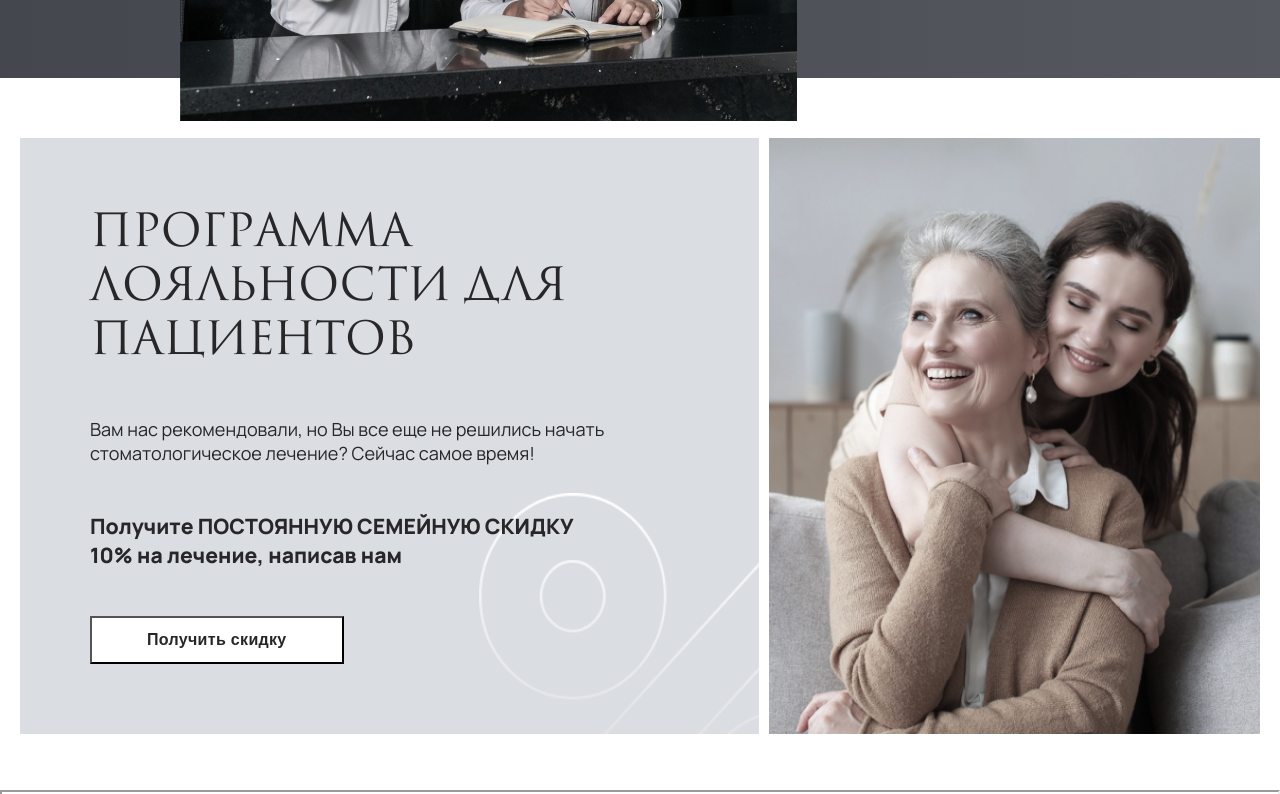
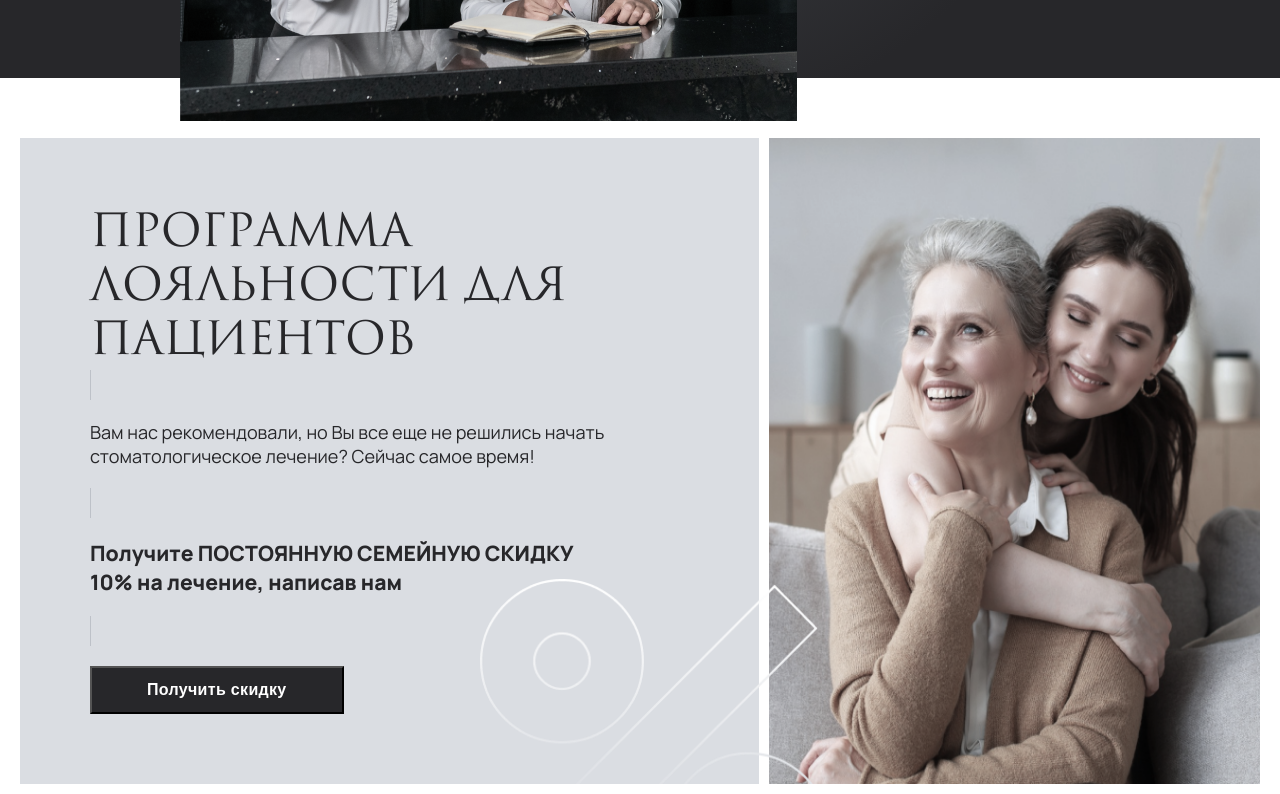
Before and after one commit to blessMe-Padre/dubrovina-client, a Next.js app: page / in a window 1280 px wide. Shown: the part 6920-7714 px from the top of the page. Built offline with nearby package versions, Linux system fonts and the light colour scheme; no server answers.

Commit message:
fix: правки от дизайнера

```diff
--- a/app/components/Button/styles.module.css
+++ b/app/components/Button/styles.module.css
@@ -90,6 +90,7 @@
     color: var(--text-white);
 }
 
+
 .black_bg:hover {
     background-color: var(--gray_medium);
     color: var(--text-white);
--- a/app/globals.css
+++ b/app/globals.css
@@ -171,6 +171,14 @@ body {
   margin-bottom: 20px;
 }
 
+.border_left_div.white {
+  border-left: 1px solid var(--gray_bold);
+}
+
+.border_left_div.white:nth-of-type(n + 2) {
+  margin-top: 20px;
+}
+
 .specialists_wrapper .swiper-wrapper,
 .about_wrapper .swiper-wrapper,
 .works_wrapper .swiper-wrapper,
--- a/app/sections/Loyalnost/Loyalnost.jsx
+++ b/app/sections/Loyalnost/Loyalnost.jsx
@@ -46,20 +46,29 @@ const Loyalnost = () => {
                             ПРОГРАММА ЛОЯЛЬНОСТИ ДЛЯ ПАЦИЕНТОВ
                         </h3>
 
+                        <div className="border_left_div white"></div>
+
+
                         <p className={styles.desc}>
                             Вам нас рекомендовали, но Вы все еще не решились начать стоматологическое лечение? Сейчас самое время!
                         </p>
 
+                        <div className="border_left_div white"></div>
+
+
                         <p className={styles.info_text}>
                             Получите ПОСТОЯННУЮ СЕМЕЙНУЮ СКИДКУ <br /> 10% на лечение, написав нам
                         </p>
+
+                        <div className="border_left_div white"></div>
+
 
                         <Button
                             handleClick={handleClick}
                             href="#popup"
                             text="Получить скидку"
                             size='small'
-                            color=''
+                            color='black'
                         />
 
                         <Image
--- a/app/sections/Loyalnost/style.module.css
+++ b/app/sections/Loyalnost/style.module.css
@@ -1,10 +1,13 @@
 .wrapper {
     display: flex;
     gap: 10px;
+
+    position: relative;
+    overflow: hidden;
 }
 
 .info {
-    position: relative;
+    /* position: relative; */
     overflow: hidden;
 
     padding: 70px;
@@ -28,7 +31,7 @@
     position: relative;
     font-family: var(--second-family);
     font-size: clamp(1.75rem, 0.1742rem + 3.2787vw, 3.125rem);
-    margin-bottom: clamp(1.625rem, 1.1964rem + 2.1429vw, 3.125rem);
+    /* margin-bottom: clamp(1.625rem, 1.1964rem + 2.1429vw, 3.125rem); */
     text-transform: uppercase;
 }
 
@@ -36,7 +39,7 @@
     color: var(--text-black);
     position: relative;
     font-size: clamp(0.75rem, 0.177rem + 1.1923vw, 1.25rem);
-    margin-bottom: clamp(1.625rem, 1.1964rem + 2.1429vw, 3.125rem);
+    /* margin-bottom: clamp(1.625rem, 1.1964rem + 2.1429vw, 3.125rem); */
 }
 
 .info_text {
@@ -45,14 +48,17 @@
     z-index: 1;
     font-weight: 800;
     font-size: clamp(0.75rem, -0.1095rem + 1.7884vw, 1.5rem);
-    margin-bottom: clamp(1.625rem, 1.1964rem + 2.1429vw, 3.125rem);
+    /* margin-bottom: clamp(1.625rem, 1.1964rem + 2.1429vw, 3.125rem); */
 }
 
 
 .pattern {
     position: absolute;
     bottom: -10%;
-    right: -120px;
+    right: 430px;
+    width: 350px;
+    height: 300px;
+    object-fit: contain;
 
     z-index: 0;
 }
--- a/app/sections/Сonsultation/style.module.css
+++ b/app/sections/Сonsultation/style.module.css
@@ -1,6 +1,7 @@
 .bg {
     padding: 130px 0;
-    background: linear-gradient(to right, #44474D, #55585E);
+    /* background: linear-gradient(to right, #44474D, #55585E);  */
+    background: radial-gradient(circle, rgba(68, 71, 77, 1) 0%, rgba(39, 39, 42, 1) 60%);
     position: relative;
 
     height: 100vh;
```
